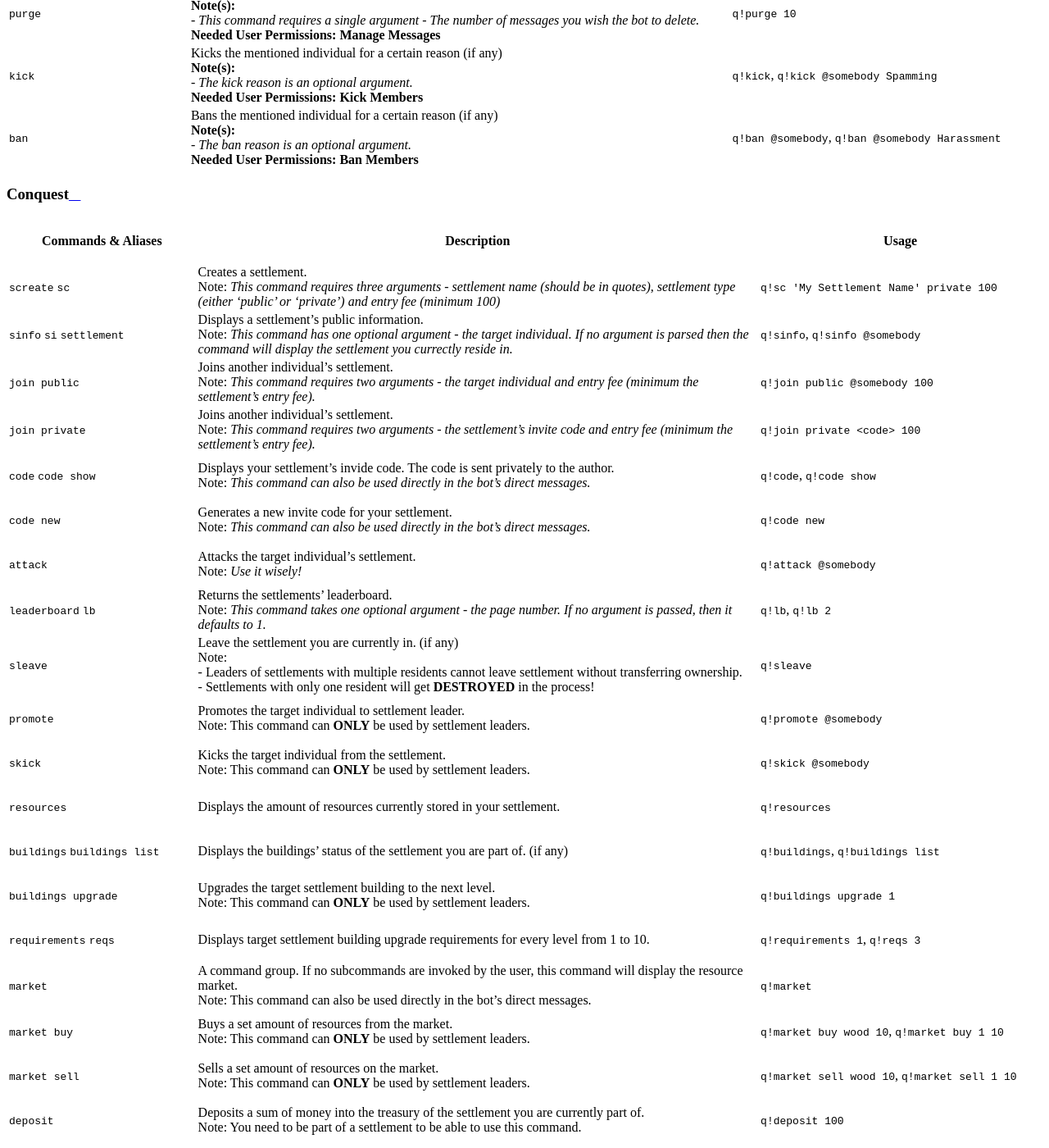
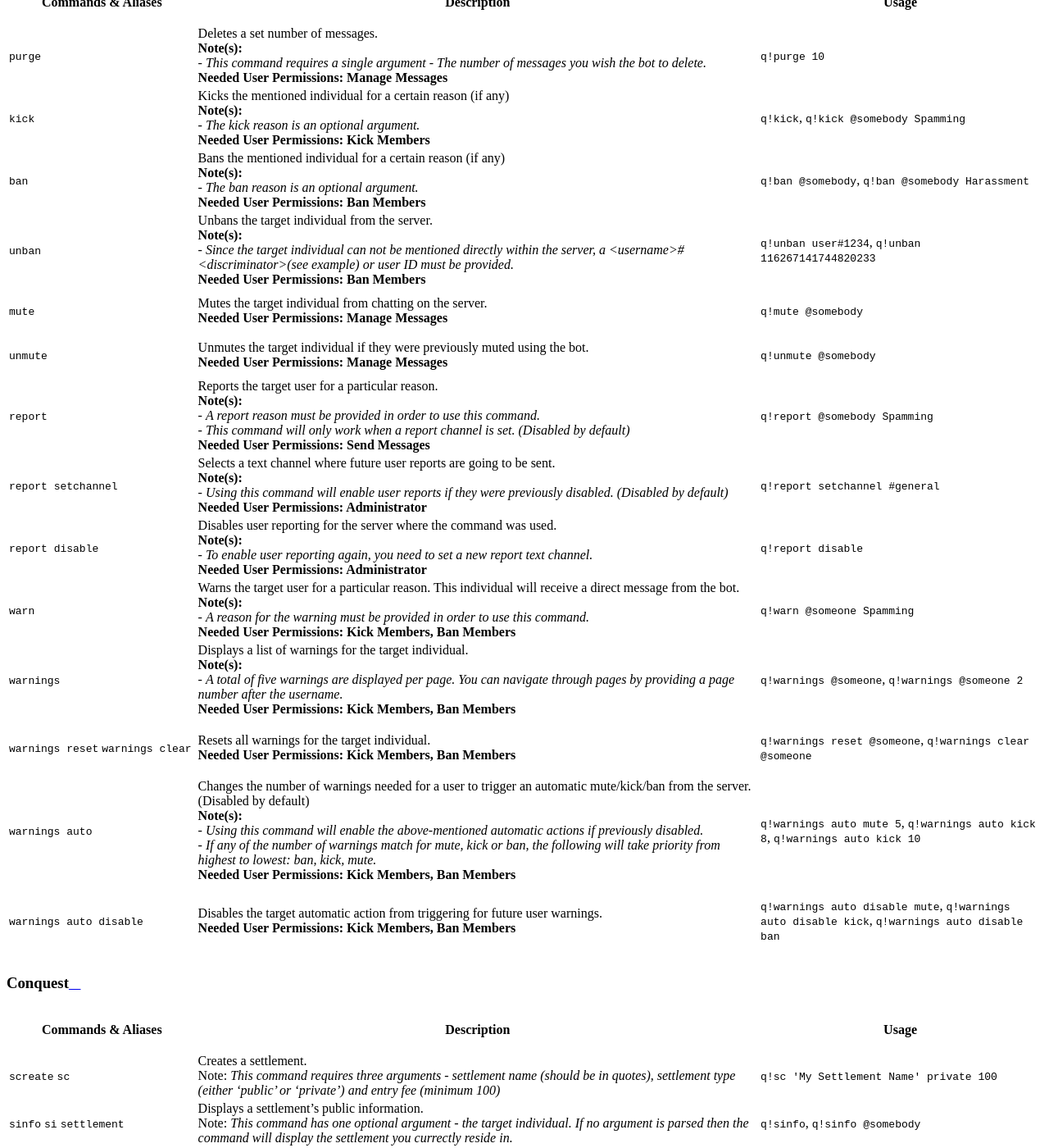
Before and after one commit to dividebynone/quBot, a Sphinx documentation site: the page built from docs/commandlist.rst, in a window 1280 px wide and 1400 px high, scrolled down 1087 px. Shown: the whole window at 82% size. Built offline with Sphinx 7.4.7 and the Read the Docs theme 2.0.0, drawn with Linux system fonts in a browser that asks for light colours; some of the changed text lies outside the part shown.

Commit message:
Added version 1.0 commands to command list documentation page

```diff
--- a/docs/changelog.rst
+++ b/docs/changelog.rst
@@ -1,7 +1,7 @@
 Changelog
 =========
 
-quBot 1.0.0-beta (XX-04-2020)
+quBot 1.0.0-beta (23-04-2020)
 -----------------------------
 
 .. topic:: Description
--- a/docs/commandlist.rst
+++ b/docs/commandlist.rst
@@ -31,6 +32,44 @@ Administration
    | **Note(s):**\
    | - *The ban reason is an optional argument.*\
    | **Needed User Permissions: Ban Members**", "``q!ban @somebody``, ``q!ban @somebody Harassment``"
+   "``unban``", "| Unbans the target individual from the server.\
+   | **Note(s):**\
+   | - *Since the target individual can not be mentioned directly within the server, a <username>#<discriminator>(see example) or user ID must be provided.*\
+   | **Needed User Permissions: Ban Members**", "``q!unban user#1234``, ``q!unban 116267141744820233``"
+   "``mute``", "| Mutes the target individual from chatting on the server.\
+   | **Needed User Permissions: Manage Messages**", "``q!mute @somebody``"
+   "``unmute``", "| Unmutes the target individual if they were previously muted using the bot.\
+   | **Needed User Permissions: Manage Messages**", "``q!unmute @somebody``"
+   "``report``", "| Reports the target user for a particular reason.\
+   | **Note(s):**\
+   | - *A report reason must be provided in order to use this command.*\
+   | - *This command will only work when a report channel is set. (Disabled by default)*\
+   | **Needed User Permissions: Send Messages**", "``q!report @somebody Spamming``"
+   "``report setchannel``", "| Selects a text channel where future user reports are going to be sent.\
+   | **Note(s):**\
+   | - *Using this command will enable user reports if they were previously disabled. (Disabled by default)*\
+   | **Needed User Permissions: Administrator**", "``q!report setchannel #general``"
+   "``report disable``", "| Disables user reporting for the server where the command was used.\
+   | **Note(s):**\
+   | - *To enable user reporting again, you need to set a new report text channel.*\
+   | **Needed User Permissions: Administrator**", "``q!report disable``"
+   "``warn``", "| Warns the target user for a particular reason. This individual will receive a direct message from the bot.\
+   | **Note(s):**\
+   | - *A reason for the warning must be provided in order to use this command.*\
+   | **Needed User Permissions: Kick Members, Ban Members**", "``q!warn @someone Spamming``"
+   "``warnings``", "| Displays a list of warnings for the target individual.\
+   | **Note(s):**\
+   | - *A total of five warnings are displayed per page. You can navigate through pages by providing a page number after the username.*\
+   | **Needed User Permissions: Kick Members, Ban Members**", "``q!warnings @someone``, ``q!warnings @someone 2``"
+   "``warnings reset`` ``warnings clear``", "| Resets all warnings for the target individual.\
+   | **Needed User Permissions: Kick Members, Ban Members**", "``q!warnings reset @someone``, ``q!warnings clear @someone``"
+   "``warnings auto``", "| Changes the number of warnings needed for a user to trigger an automatic mute/kick/ban from the server. (Disabled by default)\
+   | **Note(s):**\
+   | - *Using this command will enable the above-mentioned automatic actions if previously disabled.*\
+   | - *If any of the number of warnings match for mute, kick or ban, the following will take priority from highest to lowest: ban, kick, mute.*\
+   | **Needed User Permissions: Kick Members, Ban Members**", "``q!warnings auto mute 5``, ``q!warnings auto kick 8``, ``q!warnings auto kick 10``"
+   "``warnings auto disable``", "| Disables the target automatic action from triggering for future user warnings.\
+   | **Needed User Permissions: Kick Members, Ban Members**", "``q!warnings auto disable mute``, ``q!warnings auto disable kick``, ``q!warnings auto disable ban``"
 
 Conquest
 ^^^^^^^^
@@ -76,6 +115,11 @@ Conquest
    | Note: This command can **ONLY** be used by settlement leaders.", "``q!market sell wood 10``, ``q!market sell 1 10``"
    "``deposit``", "| Deposits a sum of money into the treasury of the settlement you are currently part of.\
    | Note: You need to be part of a settlement to be able to use this command.", "``q!deposit 100``"
+   "``rename``", "| Renames your settlement to the given name.\
+   | **Note(s):**\
+   | - *You must be the leader of this settlement to be able to use this command.*\
+   | - *In order to rename your settlement, you need to pay a fee of 500 gold.*\
+   | - *Settlement names have a character limit of 50 characters.*", "``q!rename My new settlement name``"
 
 Core
 ^^^^
@@ -100,6 +144,8 @@ Core
    | Note: This command can only be used by the **BOT OWNER**.", "``q!sid``"
    "``channelid`` ``cid``", "| Returns the channel's ID for the channel the command was typed in.\
    | Note: This command can only be used by the **BOT OWNER**.", "``q!cid``"
+   "``roleid`` ``rid``", "| Returns the target role's ID for the server the command was typed in.\
+   | Note: This command can only be used by the **BOT OWNER**.", "``q!roleid Moderator``, ``q!rid Moderator``"
    "``leave``", "| Politely kicks the bot off your server.\
    | **Needed User Permissions: Kick Members**", "``q!leave``"
    "``latencies``", "| Returns the latencies (in miliseconds) for every active shard.\
@@ -114,6 +160,26 @@ Core
    | Note: This command can only be used by the **BOT OWNER**.", "``q!restart``"
    "``shutdown``", "| Shutdowns the bot.\
    | Note: This command can only be used by the **BOT OWNER**.", "``q!shutdown``"
+
+Dictionaries
+^^^^^^^^^^^^
+
+.. csv-table::
+   :header: "Commands & Aliases", "Description", "Usage"
+   :widths: 20, 60, 30
+
+   "``dict`` ``whatis`` ``meaning`` ``meanings``", "| Returns a list of definitions based on the term you parse to the bot.\
+   | **Note(s):**\
+   | - *This command only supports English words & phrases*", "``q!dict life``, ``q!whatis life``, ``q!meaning life``, ``q!meanings life``"
+   "``synonym`` ``synonyms``", "| Returns a list of the top synonyms from Thesaurus based on the term you parse to the bot.\
+   | **Note(s):**\
+   | - *This command only supports English words & phrases*", "``q!synonym hot``, ``q!synonyms hot``"
+   "``antonym`` ``antonyms``", "| Returns a list of the top antonyms from Thesaurus based on the term you parse to the bot.\
+   | **Note(s):**\
+   | - *This command only supports English words & phrases*", "``q!antonym hot``, ``q!antonyms hot``"
+   "``urbandict`` ``ud``", "| Returns the top urban dictionary definition based on the term you parse to the bot.\
+   | **Note(s):**\
+   | - *This command only supports English words & phrases*", "``q!urbandict hello``, ``q!ud hello``"
 
 Economy
 ^^^^^^^
@@ -131,6 +197,12 @@ Economy
    "``give``", "Transfers a set amount of money to another user.", "``q!give @somebody 100``"
    "``betroll`` ``broll`` ``br``", "Lets you bet a certain amount of money on a roll.", "``q!broll 100``"
    "``vote``", "Gives you more information on bot voting.", "``q!vote``"
+   "``giveaway start``", "| Starts a currency giveaway. Users can claim their reward by reacting to the bot message.\
+   | **Note(s):**\
+   | - This command can only be used by the **BOT OWNER**.", "``q!giveaway start 100``"
+   "``giveaway end``", "| Ends a giveaway by a provided bot message ID\
+   | **Note(s):**\
+   | - This command can only be used by the **BOT OWNER**.", "``q!giveaway end <message_id>``"
 
 Help
 ^^^^
@@ -171,3 +243,5 @@ Utility
    | **Needed User Permissions: Administrator**", "``q!uptime``"
    "``userinfo`` ``uinfo``", "| Shows the target individual's user information. \
    | Note: *If no argument is parsed, the bot will return your information instead.*", "``q!uinfo``, ``q!uinfo @somebody``"
+   "``8ball`` ``8b``", "| Returns an answer for a yes or no question.", "``q!8ball Should I believe you?``, ``q!8b Should I believe you?``"
+   "``choose`` ``pick``", "| Picks a random item from a provided list of items, separated by a semicolon.", "``q!choose item 1;item 2;item 3``, ``q!pick item 1;item 2;item 3``"
```
Also changed, not shown: other parts of docs/commandlist.rst (+1 -0 lines), 11 other files.
